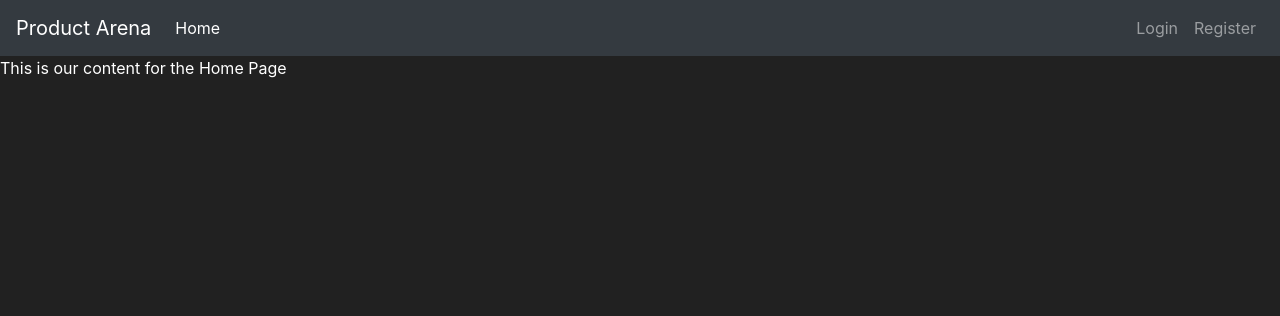
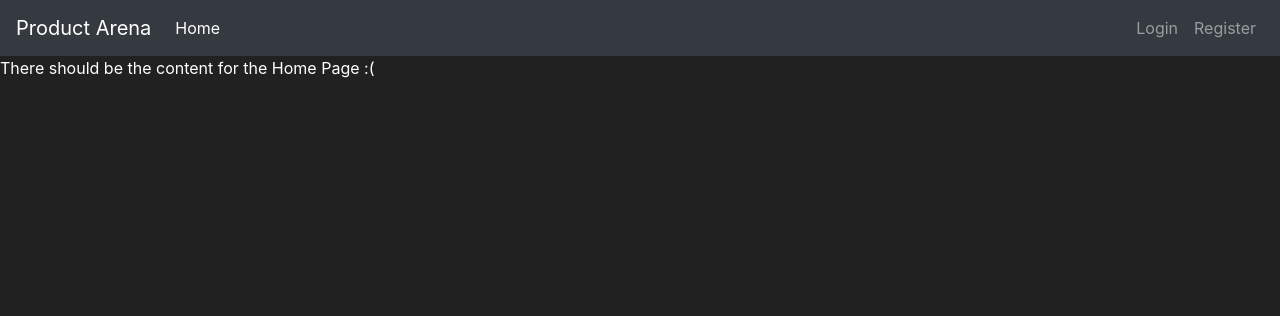
Before and after one commit to MirzadSadovic/ProductArena, a Flask app: page / in a window 1280 px wide. Shown: the top 316 px of the page. Run offline with Flask 2, Linux system fonts and the light colour scheme; some libraries are stand-ins or nearby versions.

Commit message:
deleted comments

```diff
--- a/arena/forms.py
+++ b/arena/forms.py
@@ -1,7 +1,6 @@
 from flask_wtf import FlaskForm
 from wtforms import  StringField, PasswordField, SubmitField
-from wtforms.validators import Length, EqualTo, Email, DataRequired, ValidationError
-from arena.models import User
+from wtforms.validators import DataRequired
 
 class RegisterForm(FlaskForm):
 
--- a/arena/routes.py
+++ b/arena/routes.py
@@ -27,11 +27,11 @@ def login_page():
     if form.validate_on_submit():
         attempted_user = User.query.filter_by(username=form.username.data).first()
         if attempted_user and attempted_user.check_password_correction(
-            attempted_password=form.password.data
-            ):
-                login_user(attempted_user)
-                flash('Success! You are logged in as: {attempted_user.username}', category='success')
-                return redirect(url_for('home_page'))
+                attempted_password=form.password.data
+        ):
+            login_user(attempted_user)
+            flash(f'Success! You are logged in as: {attempted_user.username}', category='success')
+            return redirect(url_for('home_page'))
         else:
             flash('Username and password are not match! Please try again', category='danger')
 
--- a/arena/templates/home.html
+++ b/arena/templates/home.html
@@ -4,5 +4,7 @@
 {% endblock %}
 
 {% block content %}
-    This is our content for the Home Page
+
+    There should be the content for the Home Page :(
+
 {% endblock %}
--- a/arena/templates/login.html
+++ b/arena/templates/login.html
@@ -21,12 +21,6 @@
 
             <br>
 
-
-            <!-- <div class="checkbox mb-3">
-               <h6>Do not have an account?</h6>
-               <a class="btn btn-sm btn-secondary" href="{{ url_for('register_page') }}">Register</a>
-            </div> -->
-
             {{ form.submit(class="btn btn-lg btn-block btn-primary") }}
 
         </form>
```
